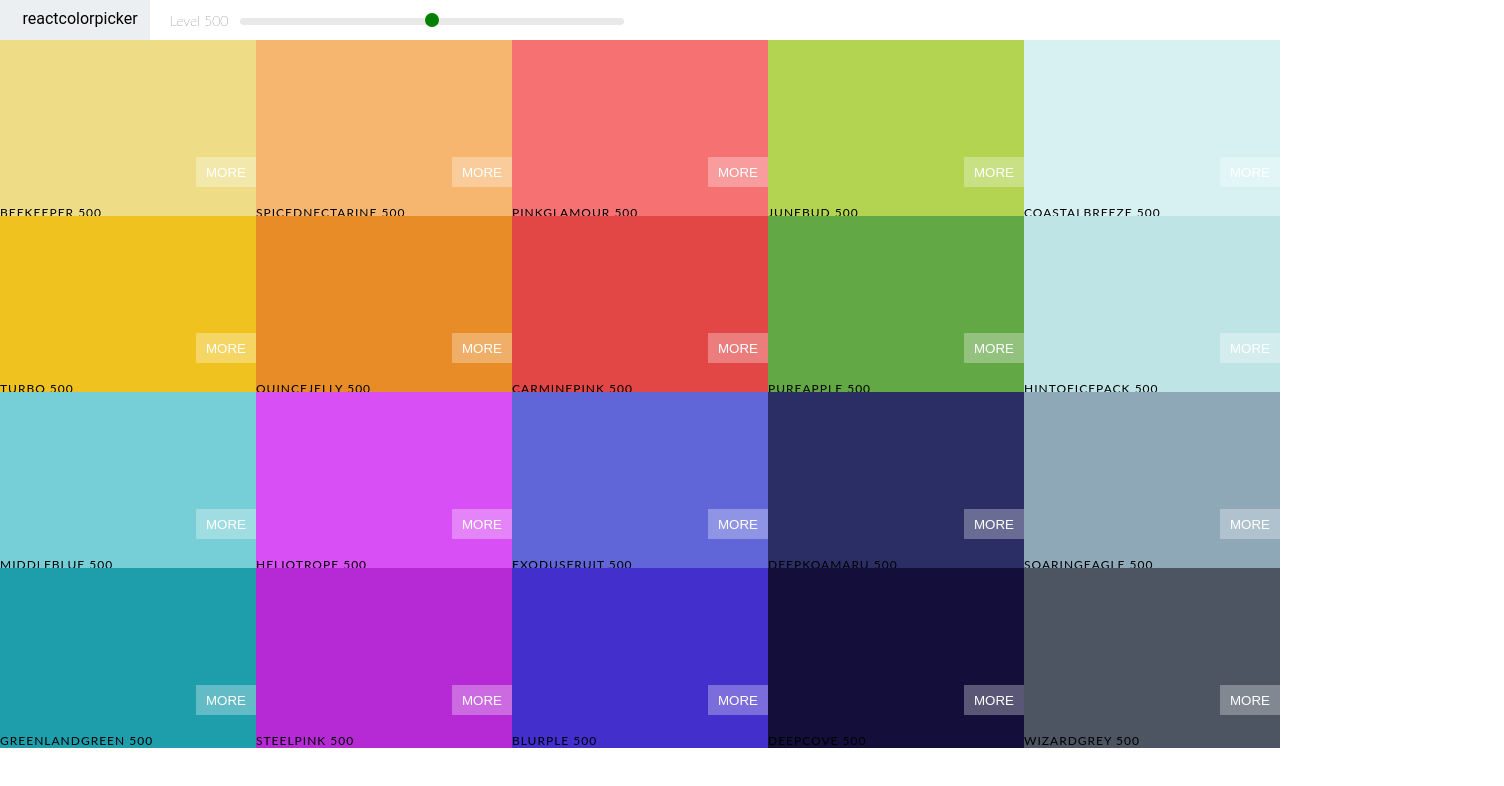
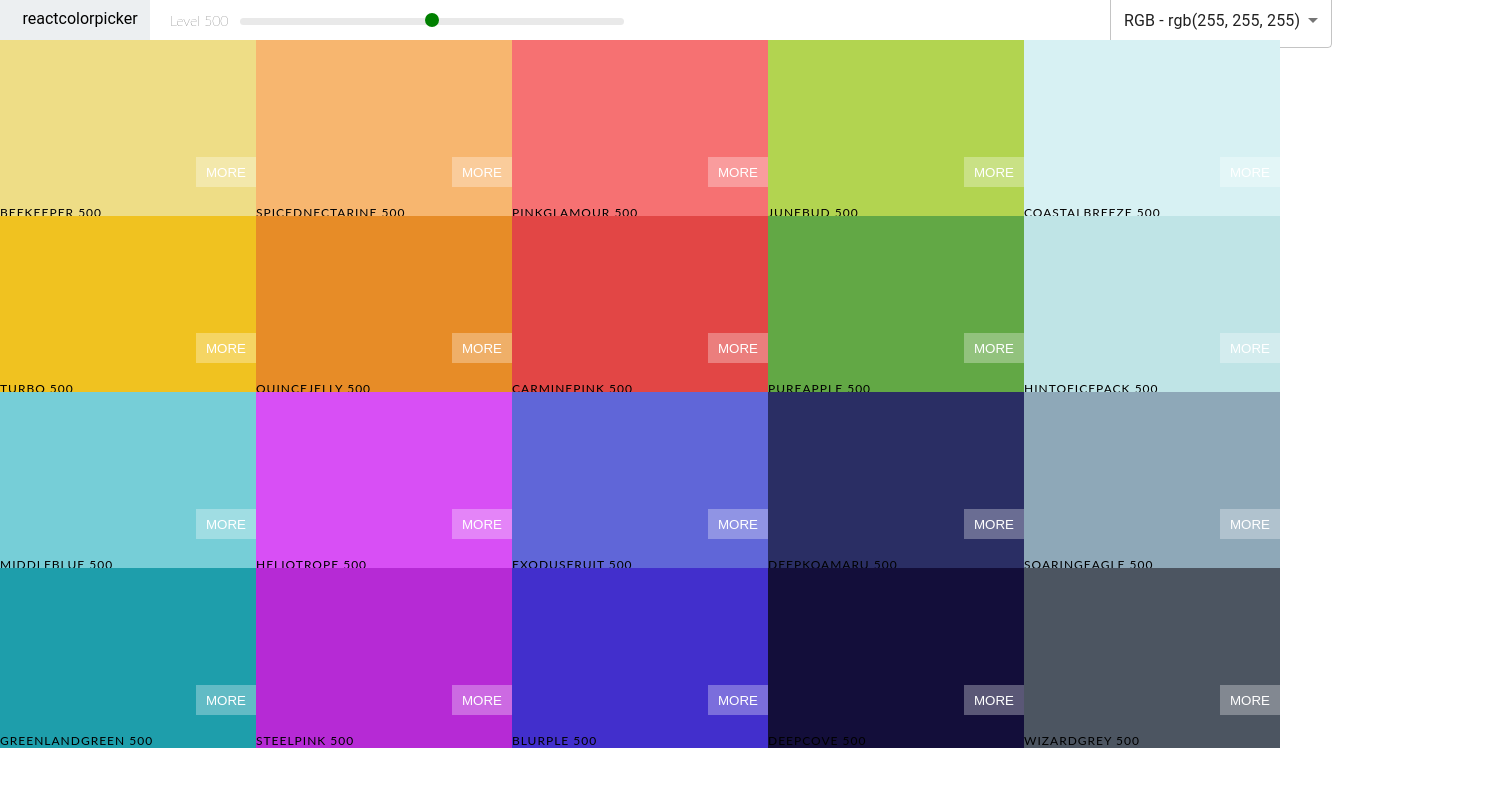
Before and after one commit to Toseef-Ahmad/color-palette, a React (Create React App) app: page / in a window 1280 px wide. Shown: the top 786 px of the page, 1504 px wide, since content can reach past the window. Built offline with nearby package versions, Linux system fonts and the light colour scheme.

Commit message:
Add Select And Material UI

```diff
--- a/package.json
+++ b/package.json
@@ -3,7 +3,12 @@
   "version": "0.0.0",
   "private": true,
   "dependencies": {
+    "@babel/core": "^7.0.0",
     "@babel/runtime": "^7.15.4",
+    "@emotion/react": "^11.4.1",
+    "@emotion/styled": "^11.3.0",
+    "@mui/material": "^5.0.0-rc.0",
+    "@types/react": "^16.8.6 || ^17.0.0",
     "axios": "^0.21.4",
     "chroma-js": "^2.1.2",
     "rc-slider": "^9.7.2",
--- a/src/ColorBox.js
+++ b/src/ColorBox.js
@@ -9,7 +9,7 @@ const ColorBox = (props) => {
       backgroundColor: props.color.hex,
     },
   };
-
+  const { formate } = props;
   const copyOverlay = () => {
     setIsCopyed(true);
     setTimeout(() => {
@@ -27,7 +27,7 @@ const ColorBox = (props) => {
           ></div>
           <div className={`ColoBox-copy-text ${isCopyed && 'show'}`}>
             <h1>COPYED!</h1>
-            <p>{props.color.hex}</p>
+            <p>{props.color[formate]}</p>
           </div>
           <div className="ColorBox-box-contant">
             <p>{props.color.name}</p>
--- a/src/NavBar.css
+++ b/src/NavBar.css
@@ -56,3 +56,10 @@
   border: none;
   outline: none;
 }
+
+.select-container {
+  width: 30%;
+  padding: 10px 10px;
+  position: absolute;
+  left: 1100px;
+}
--- a/src/NavBar.js
+++ b/src/NavBar.js
@@ -2,10 +2,23 @@ import React from 'react';
 import Slider from 'rc-slider';
 import 'rc-slider/assets/index.css';
 import './NavBar.css';
+import Select from '@mui/material/Select';
+import MenuItem from '@mui/material/MenuItem';
 
 class NavBar extends React.Component {
   constructor(props) {
     super(props);
+    this.state = {
+      formate: 'rgb',
+    };
+    this.handleChange = this.handleChange.bind(this);
+  }
+
+  handleChange({ target }) {
+    this.setState({
+      formate: target.value,
+    });
+    this.props.handleChange(target.value);
   }
 
   render() {
@@ -16,7 +29,9 @@ class NavBar extends React.Component {
           <div className="logo">
             <a href="#">reactcolorpicker</a>
           </div>
-          <div className="level"><p>Level {this.props.level}</p></div>
+          <div className="level">
+            <p>Level {this.props.level}</p>
+          </div>
           <div className="slider">
             <Slider
               defaultValue={this.props.level}
@@ -26,6 +41,13 @@ class NavBar extends React.Component {
               onAfterChange={this.props.handleAfterChange}
             />
           </div>
+          <div className="select-container">
+            <Select value={this.state.formate} onChange={this.handleChange}>
+              <MenuItem value="hex">HEX - #ffffff</MenuItem>
+              <MenuItem value="rgb">RGB - rgb(255, 255, 255)</MenuItem>
+              <MenuItem value="rgba">RGBA - rgba(255, 255, 255, 0.1)</MenuItem>
+            </Select>
+          </div>
         </div>
       </>
     );
--- a/src/Palette.js
+++ b/src/Palette.js
@@ -6,16 +6,25 @@ import NavBar from './NavBar';
 const Palette = (props) => {
   const [level, setLevel] = useState(500);
   const { colors } = props.palette;
+  const [formate, setFormate] = useState('rgb');
   const handleAfterChange = (newLevel) => {
     setLevel(newLevel);
+  };
+
+  const changeFormate = (formate) => {
+    setFormate(formate);
   };
   return (
     <>
       <div className="Palette-container">
-        <NavBar handleAfterChange={handleAfterChange} level={level} />
+        <NavBar
+          handleAfterChange={handleAfterChange}
+          level={level}
+          handleChange={changeFormate}
+        />
         <div className="Palette-color">
           {colors[level].map((c) => (
-            <ColorBox color={c} />
+            <ColorBox color={c} formate={formate} />
           ))}
         </div>
       </div>
```
